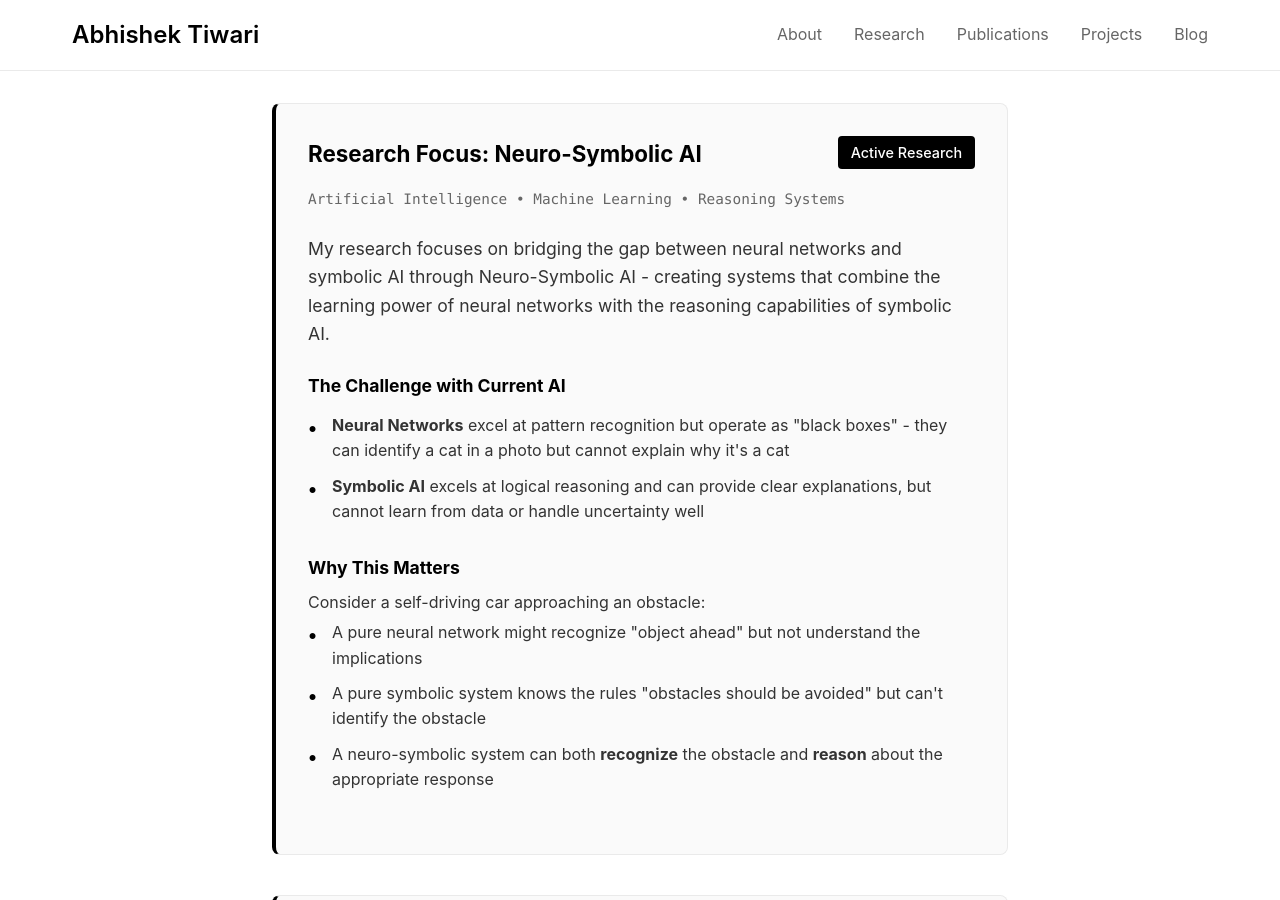
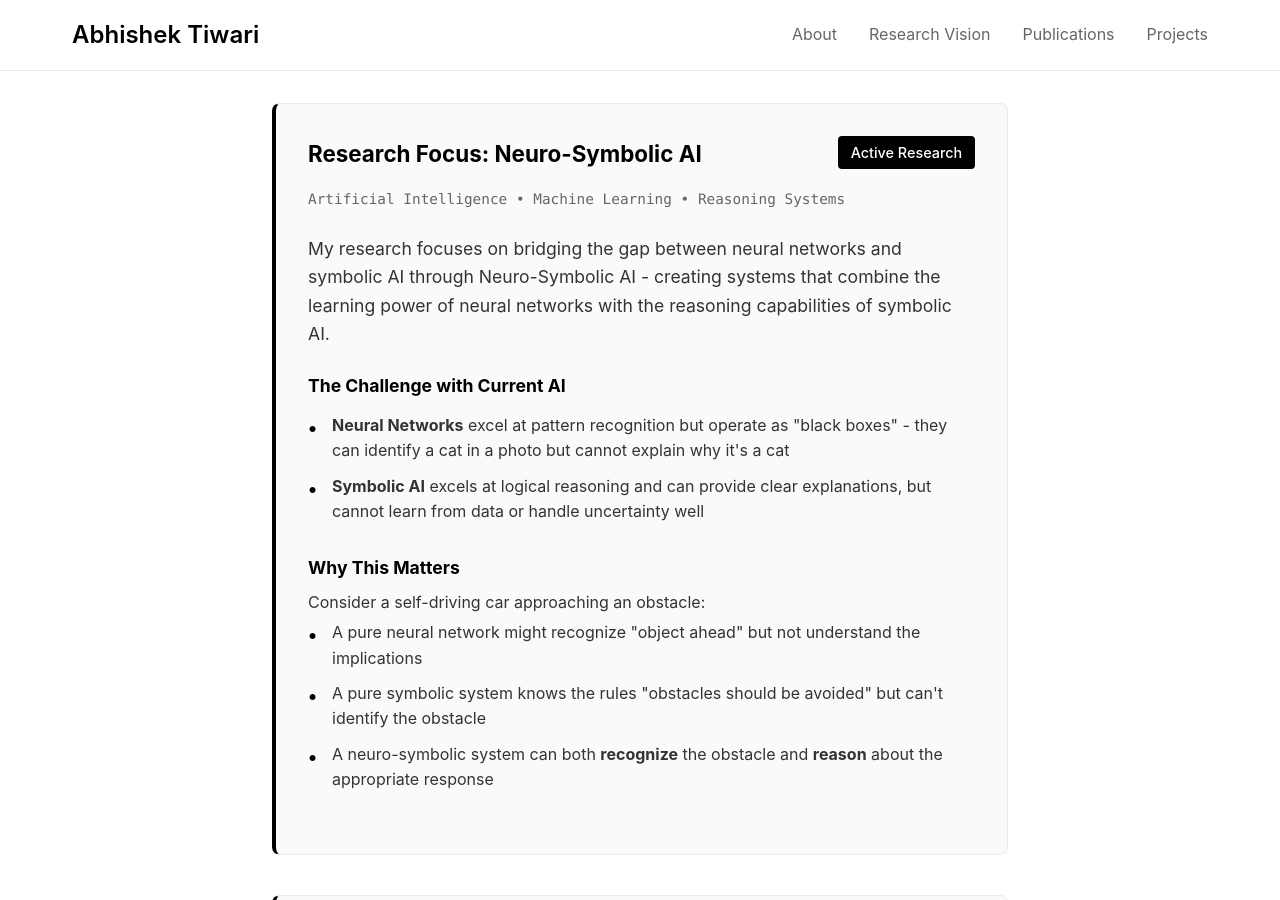
Before and after one commit to Abhishek282001Tiwari/Personal_Website, a Jekyll site: the page built from research.md, in a window 1280 px wide and 900 px high. Built offline with Jekyll 4.4.1, drawn with Linux system fonts in a browser that asks for light colours.

Commit message:
Update navbar to 'Research Vision' for better clarity

```diff
--- a/_config.yml
+++ b/_config.yml
@@ -12,14 +12,12 @@ plugins:
 nav:
   - name: "About"
     url: "/"
-  - name: "Research"
+  - name: "Research Vision"  # Changed from "Research"
     url: "/research/"
   - name: "Publications"
     url: "/publications/"
   - name: "Projects"
     url: "/projects/"
-  - name: "Blog"
-    url: "/blog/"
 
 head_scripts: |
   <link href="https://fonts.googleapis.com/css2?family=Source+Serif+Pro:wght@400;600;700&display=swap" rel="stylesheet">
--- a/research.md
+++ b/research.md
@@ -1,6 +1,6 @@
 ---
 layout: default
-title: Research
+title: Research Vision  # Updated
 permalink: /research/
 ---
 
```
